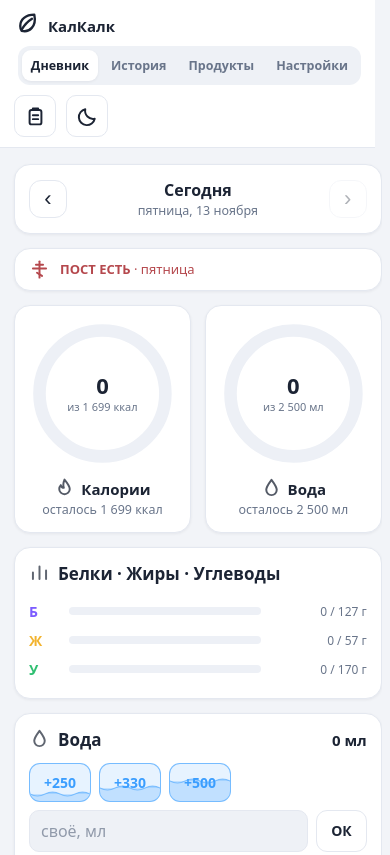
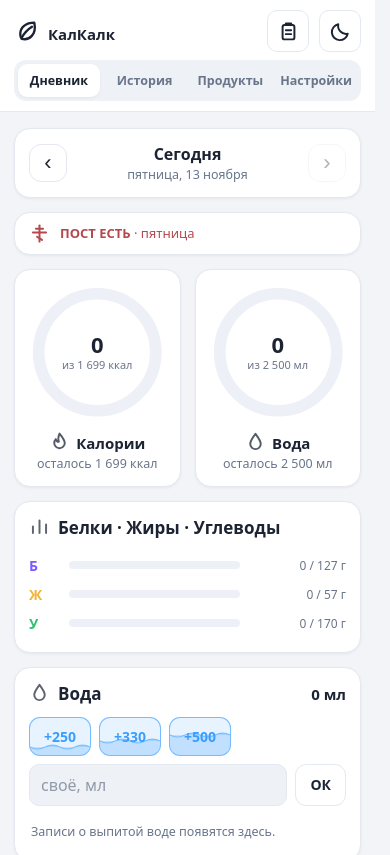
Before and after one commit to weplesh-hub/todocity, a plain HTML site: page calcalk/index.html in a window 390 px wide. Shown: the top 855 px of the page. Drawn offline with Linux system fonts and the light colour scheme.

Commit message:
CalCalk: iOS home-screen fullscreen + fix horizontal overflow on narrow screens (styles.css v58)

```diff
--- a/calcalk/styles.css
+++ b/calcalk/styles.css
@@ -68,7 +68,7 @@ body {
   display: flex;
   align-items: center;
   gap: 10px;
-  padding: 10px 14px;
+  padding: 10px max(14px, env(safe-area-inset-right)) 10px max(14px, env(safe-area-inset-left));
 }
 
 .brand { font-weight: 800; font-size: 17px; white-space: nowrap; }
@@ -117,10 +117,12 @@ body {
 main {
   max-width: 780px;
   margin: 0 auto;
-  padding: 16px 14px 60px;
+  padding: 16px max(14px, env(safe-area-inset-right)) calc(60px + env(safe-area-inset-bottom)) max(14px, env(safe-area-inset-left));
 }
 
 .view { display: grid; gap: 14px; }
+/* карточки могут сжиматься под ширину экрана (иначе min-content растягивает страницу) */
+.view > * { min-width: 0; }
 .hidden { display: none !important; }
 
 .view-title { font-size: 20px; margin: 4px 2px 0; }
@@ -169,6 +171,7 @@ main {
 
 .date-label {
   flex: 1;
+  min-width: 0;
   display: flex;
   flex-direction: column;
   align-items: center;
@@ -182,11 +185,11 @@ main {
 
 .rings-row {
   display: grid;
-  grid-template-columns: 1fr 1fr;
+  grid-template-columns: repeat(2, minmax(0, 1fr));
   gap: 14px;
 }
 
-.ring-card { text-align: center; }
+.ring-card { text-align: center; min-width: 0; }
 
 .ring-wrap {
   position: relative;
@@ -790,7 +793,7 @@ input::placeholder { color: var(--muted); opacity: .7; }
 #toast {
   position: fixed;
   left: 50%;
-  bottom: 24px;
+  bottom: calc(24px + env(safe-area-inset-bottom));
   transform: translate(-50%, 16px);
   background: var(--toast-bg);
   color: #fff;
@@ -811,16 +814,23 @@ input::placeholder { color: var(--muted); opacity: .7; }
 
 #toast.show { opacity: 1; transform: translate(-50%, 0); }
 
-/* ---------- Узкие экраны ---------- */
-.topbar-inner { flex-wrap: wrap; }
-.tabs { flex-wrap: wrap; }
+/* ---------- Узкие экраны (iPhone) ---------- */
+/* Шапка в две строки: бренд + кнопки, ниже — вкладки на всю ширину */
+@media (max-width: 640px) {
+  .topbar-inner { flex-wrap: wrap; row-gap: 8px; }
+  .topbar-inner > .tabs { order: 3; width: 100%; margin-left: 0; }
+  .topbar-inner > a.icon-btn { margin-left: auto; }
+  .tab { flex: 1 1 0; min-width: 0; padding: 8px 4px; font-size: 12.5px; text-align: center; }
+}
 
 @media (max-width: 430px) {
   .ring-num { font-size: 22px; }
   .brand { font-size: 15px; }
-  .tab { padding: 7px 9px; font-size: 12.5px; }
   .card { padding: 14px; }
   .h-row { grid-template-columns: 88px 1fr 1fr; gap: 8px; }
+  /* на самых узких экранах кнопка формы активности переносится на свою строку */
+  .act-form { flex-wrap: wrap; }
+  .act-form .btn { flex: 1 1 100%; }
 }
 
 /* Монохромные иконки и переключатель приёма пищи */
```
Also changed, not shown: calcalk/index.html (+8 -1 lines), calcalk/apple-touch-icon.png (added), 2 other files.
